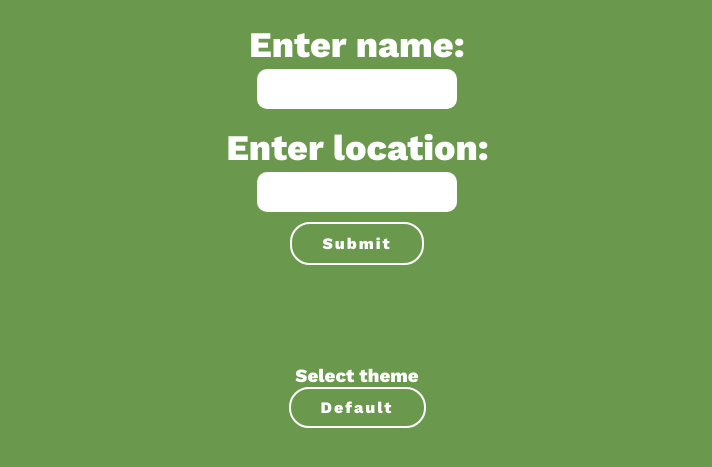
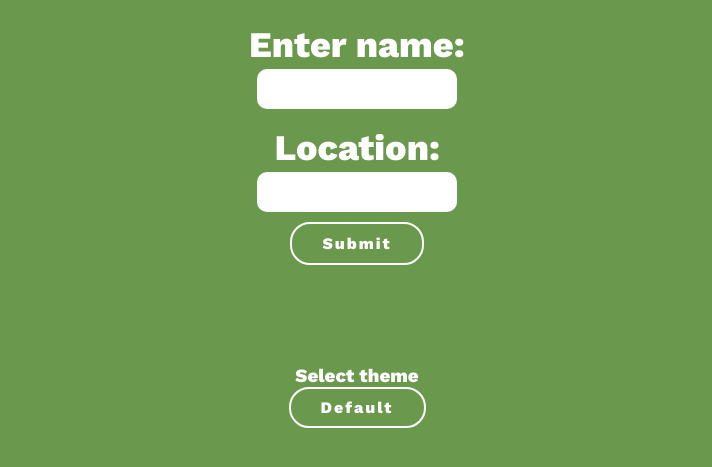
Before and after one commit to eirikio/ToDo-List, a plain HTML site: page index.html in a window 1280 px wide. Shown: the part 237-704 px from the top of the page, without its empty margins (283-995 px from the left). Drawn offline with nearby package versions, Linux system fonts and the light colour scheme.

Commit message:
small changes to browser name and h3s

```diff
--- a/main.html
+++ b/index.html
@@ -3,7 +3,7 @@
   <head>
     <meta charset="UTF-8" />
     <meta name="viewport" content="width=device-width, initial-scale=1.0" />
-    <title>Document</title>
+    <title>ToDo App</title>
     <link rel="stylesheet" href="css/default.css" />
     <link rel="icon" type="image/icon" href="static/images/list.png" />
     <link rel="preconnect" href="https://fonts.googleapis.com" />
@@ -35,7 +35,7 @@
           <div class="welcome-window-login">
             <h2>Enter name:</h2>
             <input class="welcome-window-name" type="text" />
-            <h2>Enter location:</h2>
+            <h2>Location:</h2>
             <input class="welcome-window-location" type="text" />
             <button class="welcome-window-submit">Submit</button>
           </div>
```
